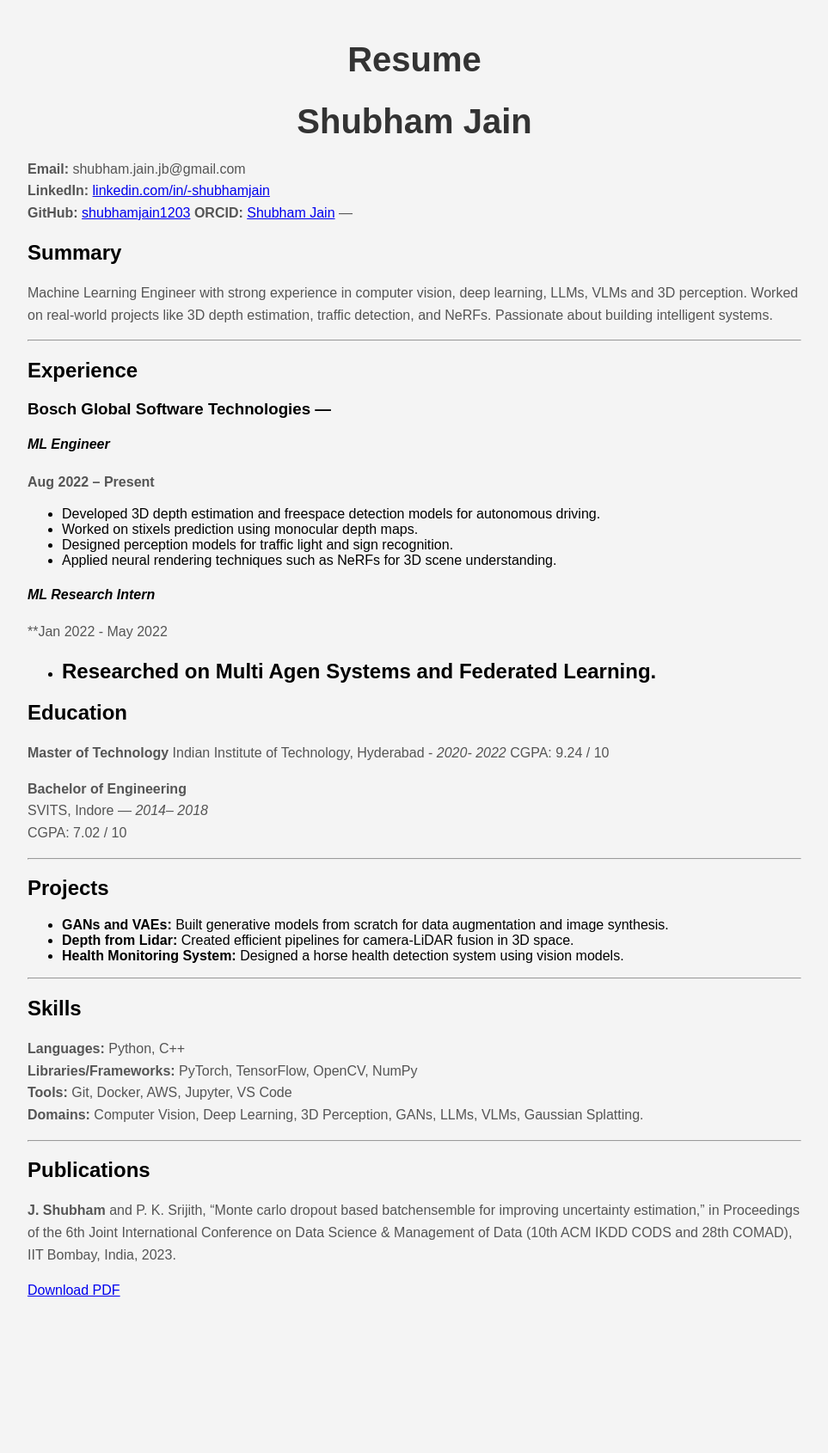
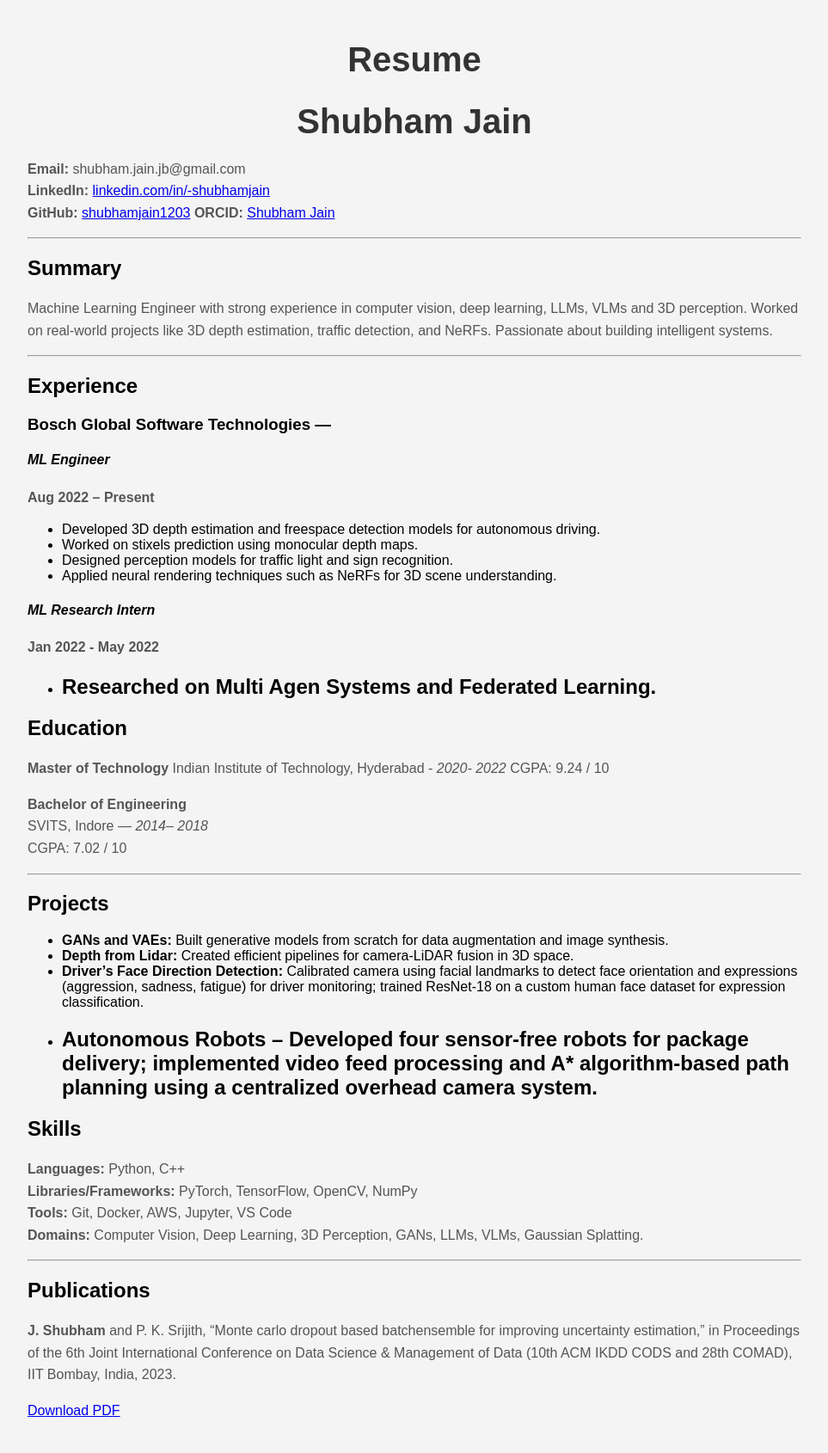
Before and after one commit to shubhamJain1203/shubham-jain.github.io, a Jekyll site: the page built from resume.md, in a window 1280 px wide. Shown: the whole page at 86% size, without its empty margins (158-1121 px from the left). Built offline with Jekyll 4.4.1, drawn with Linux system fonts in a browser that asks for light colours; before the commit the page ends 1550 px from its top, so only the background shows below that.

Commit message:
Update resume.md

```diff
--- a/resume.md
+++ b/resume.md
@@ -10,6 +10,7 @@ permalink: /resume/
 **LinkedIn:** [linkedin.com/in/-shubhamjain](https://www.linkedin.com/in/-shubhamjain)
 **GitHub:** [shubhamjain1203](https://github.com/shubhamjain1203)
 **ORCID:** [Shubham Jain](https://orcid.org/0000-0001-7013-5814)
+
 ---
 
 ## Summary
@@ -30,7 +31,7 @@ Machine Learning Engineer with strong experience in computer vision, deep learni
 - Applied neural rendering techniques such as NeRFs for 3D scene understanding.
 
 #### *ML Research Intern*
-**Jan 2022 - May 2022
+**Jan 2022 - May 2022**
 - Researched on Multi Agen Systems and Federated Learning.
 ---
 
@@ -49,8 +50,8 @@ CGPA: 7.02 / 10
 
 - **GANs and VAEs:** Built generative models from scratch for data augmentation and image synthesis.
 - **Depth from Lidar:** Created efficient pipelines for camera-LiDAR fusion in 3D space.
-- **Health Monitoring System:** Designed a horse health detection system using vision models.
-
+- **Driver’s Face Direction Detection:** Calibrated camera using facial landmarks to detect face orientation and expressions (aggression, sadness, fatigue) for driver monitoring; trained ResNet-18 on a custom human face dataset for expression classification.
+- **Autonomous Robots** – Developed four sensor-free robots for package delivery; implemented video feed processing and A* algorithm-based path planning using a centralized overhead camera system.
 ---
 
 ## Skills
```
